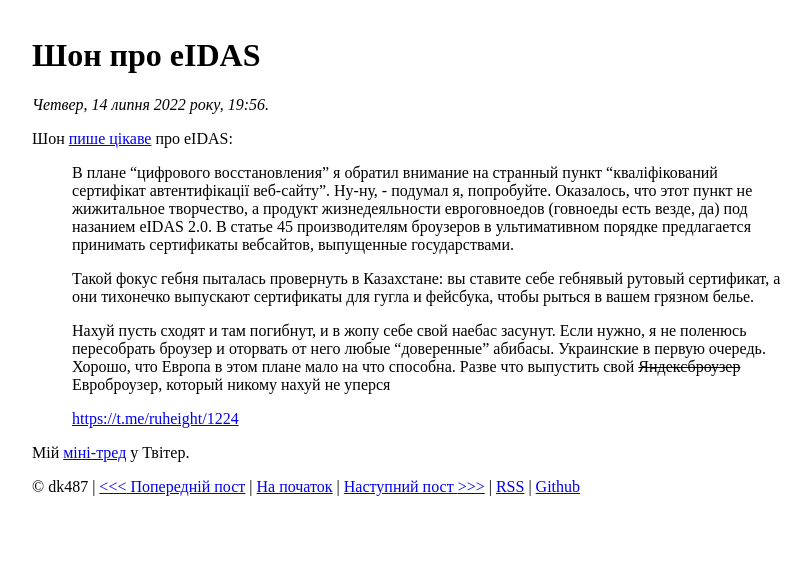
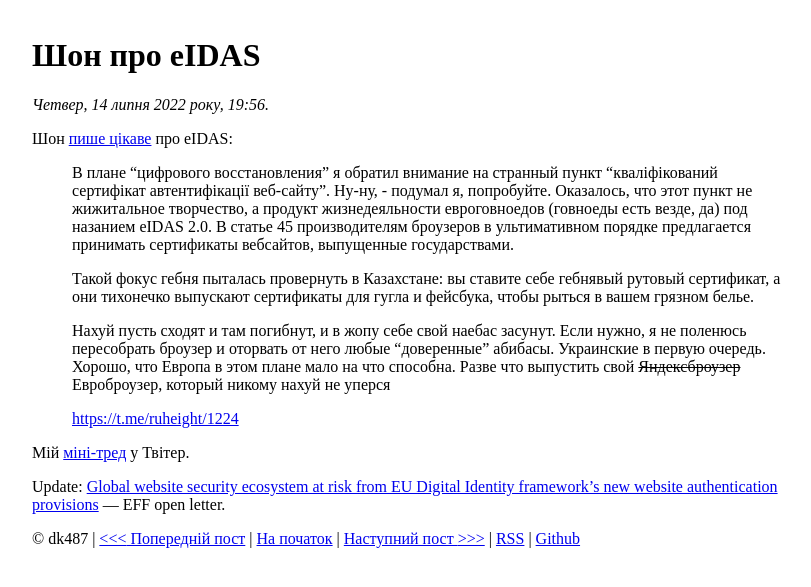
Before and after one commit to dk487/test.de.co.ua, a Jekyll site: the page built from _posts/2022/2022-07-14-shon-pro-eidas.md, in a window 1280 px wide. Shown: the top 587 px of the page, without its empty margins (208-1019 px from the left). Built offline with Jekyll 4.4.1, drawn with Linux system fonts in a browser that asks for light colours.

Commit message:
Post update

```diff
--- a/_posts/2022/2022-07-14-shon-pro-eidas.md
+++ b/_posts/2022/2022-07-14-shon-pro-eidas.md
@@ -18,5 +18,11 @@ date: 2022-07-14 22:56:21 +03:00
 
 Мій [міні-тред][2] у Твітер.
 
+<div lang="en" markdown=1>
+Update: [Global website security ecosystem at risk from EU Digital Identity framework’s new
+website authentication provisions][3] — EFF open letter.
+</div>
+
 [1]: https://www.facebook.com/ruheight/posts/pfbid0zudPSRa2azBXjyVq6RoaHFWhT52xEerC16VWZpa6cGDwpbbt8XbWS3bd5xd5rpQel
 [2]: https://twitter.com/kastaneda/status/1546992906841595904
+[3]: https://www.eff.org/files/2022/03/02/eidas_cybersecurity_community_open_letter_1_1.pdf
```
